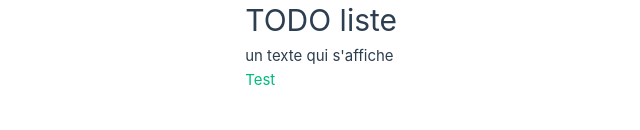
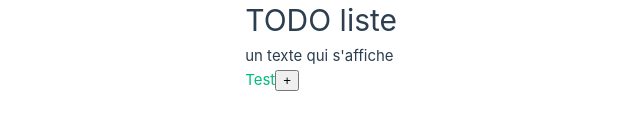
Before and after one commit to Dilnat/G2-TD1-Vue, a Vue app in the folder todo_list/: page / in a window 1280 px wide. Shown: the part 356-486 px from the top of the page, without its empty margins (243-883 px from the left). Built offline with nearby package versions, Linux system fonts and the light colour scheme.

Commit message:
TD1 - Exercice 4 - bouton dynamique

```diff
--- a/todo_list/src/App.vue
+++ b/todo_list/src/App.vue
@@ -1,5 +1,10 @@
 <script setup lang="ts">
 let texte =  "un texte qui s'affiche";
+let compteur = 7;
+function incremente(){
+  compteur++;
+  console.log(compteur);
+}
 </script>
 
 
@@ -8,6 +13,7 @@ let texte =  "un texte qui s'affiche";
     <h1>TODO liste</h1>
     <p>{{texte}}</p>
     <a v-bind:href="texte">Test</a>
+    <button v-on:click="incremente">+</button>
   </div>
 </template>
 
```
